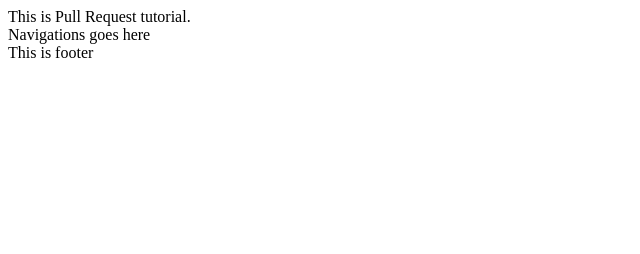
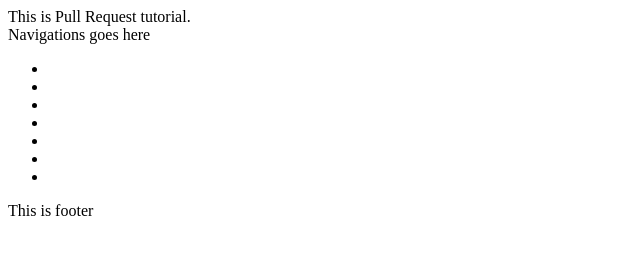
Before and after one commit to jagsir-singh/Pull_Request, a plain HTML site: page index.html in a window 1280 px wide. Shown: the whole page, without its empty margins (0-640 px from the left). Drawn offline with Linux system fonts and the light colour scheme.

Commit message:
There is nav

```diff
--- a/index.html
+++ b/index.html
@@ -10,6 +10,16 @@
 	</header>
 	<nav>
 		<div>Navigations goes here</div>
+		<ul class="mainNav">
+			<li></li>
+			<li></li>
+			<li></li>
+			<li></li>
+			<li></li>
+			<li></li>
+			<li></li>
+		</ul>
+
 	</nav>
 	<footer>
 		<div>This is footer</div>
```
